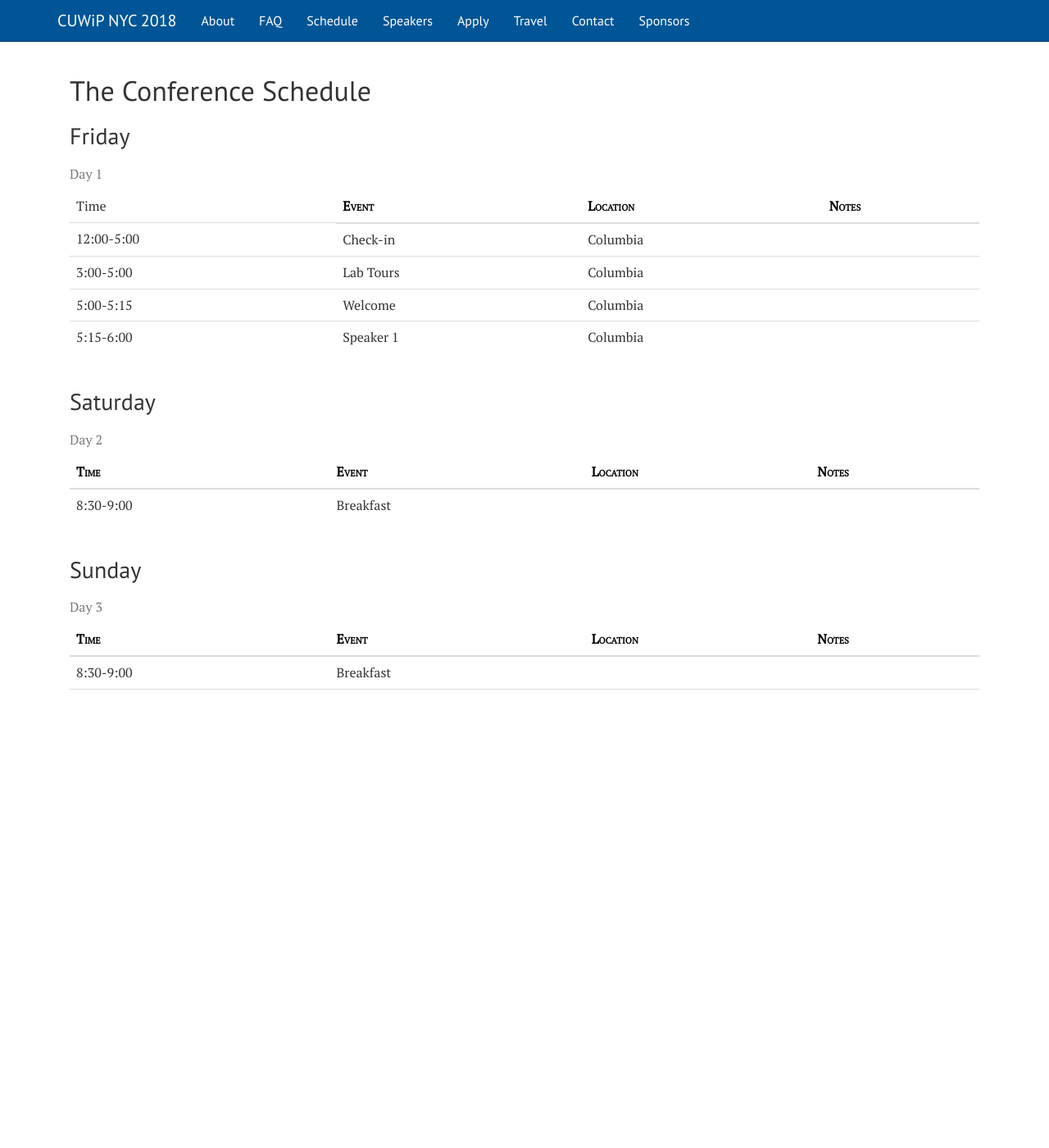
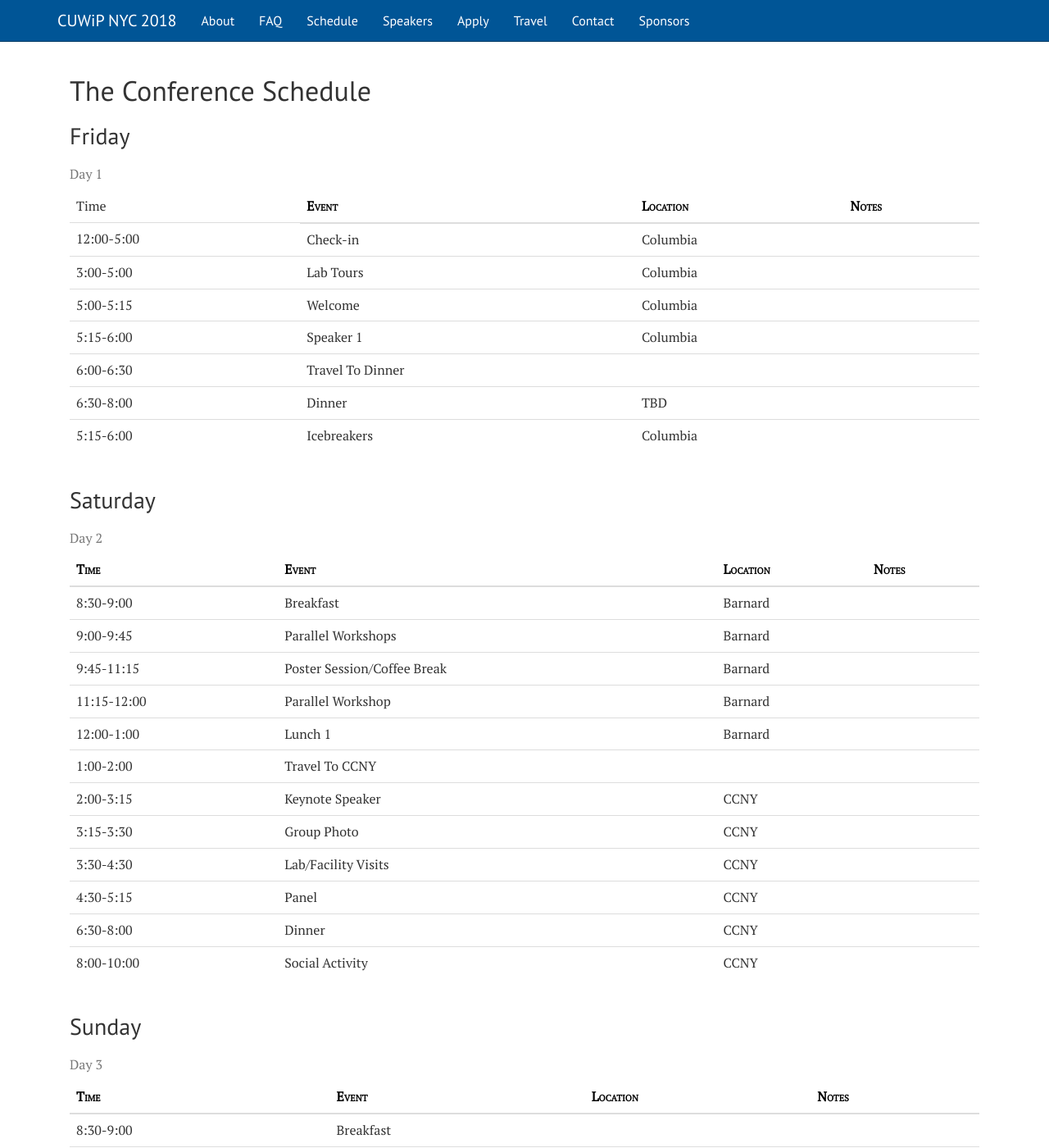
Before and after one commit to cuwip-nyc/cuwip-nyc.github.io, a Jekyll site: the page built from schedule.md, in a window 1280 px wide and 1400 px high. Shown: the whole window at 82% size. Built offline with Jekyll 4.4.1, drawn with Linux system fonts in a browser that asks for light colours.

Commit message:
Update Schedule page

```diff
--- a/apply.html
+++ b/apply.html
@@ -57,7 +57,7 @@ order: 6
       Registration for the conference can only happen after you have received a notice from the APS that you have been accepted. Please apply only to the conference closest to your geographic location on January 14th, 2018. The application period is September 1 to Oct 13, 2017, and you will be informed of your acceptance by the end of November 2017.
     </p>
 
-    <a class="btn btn-info btn-lg" href="#" role="button">Apply here &raquo;</a>
+    <a class="btn btn-info btn-lg" href="#" role="button">Apply here</a>
 
 <br /><br />
 
--- a/index.html
+++ b/index.html
@@ -31,7 +31,7 @@ title:  'APS CUWIP - Columbia/Barnard/City College'
     <div class="col-md-4">
       <img src="images/gray.gif" alt="the crowd" class="img-circle img-responsive center-block shadowImg" width="140" height="140">
       <h2>Can I come?</h2>
-      <p>Sure! Check out the application page to see how to apply! </p>
+      <p>Check out the application page to see how to apply! </p>
       <p><a class="btn btn-default" href="{{site.baseurl}}/apply/" role="button">Apply &raquo;</a></p>
     </div>
   </div>
--- a/schedule.md
+++ b/schedule.md
@@ -20,6 +20,9 @@ order: 3
 <tr><td>3:00-5:00</td><td>Lab Tours</td><td>Columbia</td><td></td></tr>
 <tr><td>5:00-5:15</td><td>Welcome</td><td>Columbia</td><td></td></tr>
 <tr><td>5:15-6:00</td><td>Speaker 1</td><td>Columbia</td><td></td></tr>
+<tr><td>6:00-6:30</td><td>Travel To Dinner</td><td></td><td></td></tr>
+<tr><td>6:30-8:00</td><td>Dinner</td><td>TBD</td><td></td></tr>
+<tr><td>5:15-6:00</td><td>Icebreakers</td><td>Columbia</td><td></td></tr>
 </table>
 </div>
 
@@ -30,7 +33,18 @@ order: 3
 <thead>
 <tr><th>Time</th><th>Event</th><th>Location</th><th>Notes</th></tr>
 </thead>
-<tr><td>8:30-9:00</td><td>Breakfast</td><td></td><td></td></tr>
+<tr><td>8:30-9:00</td><td>Breakfast</td><td>Barnard</td><td></td></tr>
+<tr><td>9:00-9:45</td><td>Parallel Workshops</td><td>Barnard</td><td></td></tr>
+<tr><td>9:45-11:15</td><td>Poster Session/Coffee Break</td><td>Barnard</td><td></td></tr>
+<tr><td>11:15-12:00</td><td>Parallel Workshop</td><td>Barnard</td><td></td></tr>
+<tr><td>12:00-1:00</td><td>Lunch 1</td><td>Barnard</td><td></td></tr>
+<tr><td>1:00-2:00</td><td>Travel To CCNY</td><td></td><td></td></tr>
+<tr><td>2:00-3:15</td><td>Keynote Speaker</td><td>CCNY</td><td></td></tr>
+<tr><td>3:15-3:30</td><td>Group Photo</td><td>CCNY</td><td></td></tr>
+<tr><td>3:30-4:30</td><td>Lab/Facility Visits</td><td>CCNY</td><td></td></tr>
+<tr><td>4:30-5:15</td><td>Panel</td><td>CCNY</td><td></td></tr>
+<tr><td>6:30-8:00</td><td>Dinner</td><td>CCNY</td><td></td></tr>
+<tr><td>8:00-10:00</td><td>Social Activity</td><td>CCNY</td><td></td></tr>
 </table>
 </div>
 
```
Also changed, not shown: about.md (+1 -1 lines), 9 other files.
